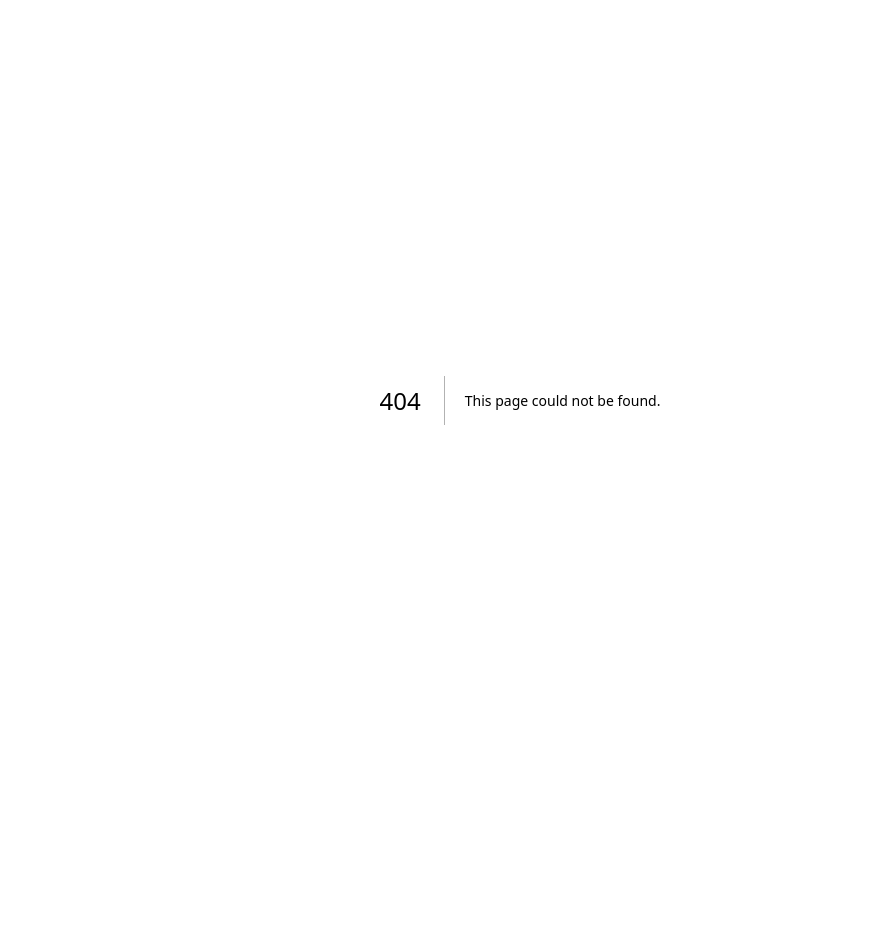
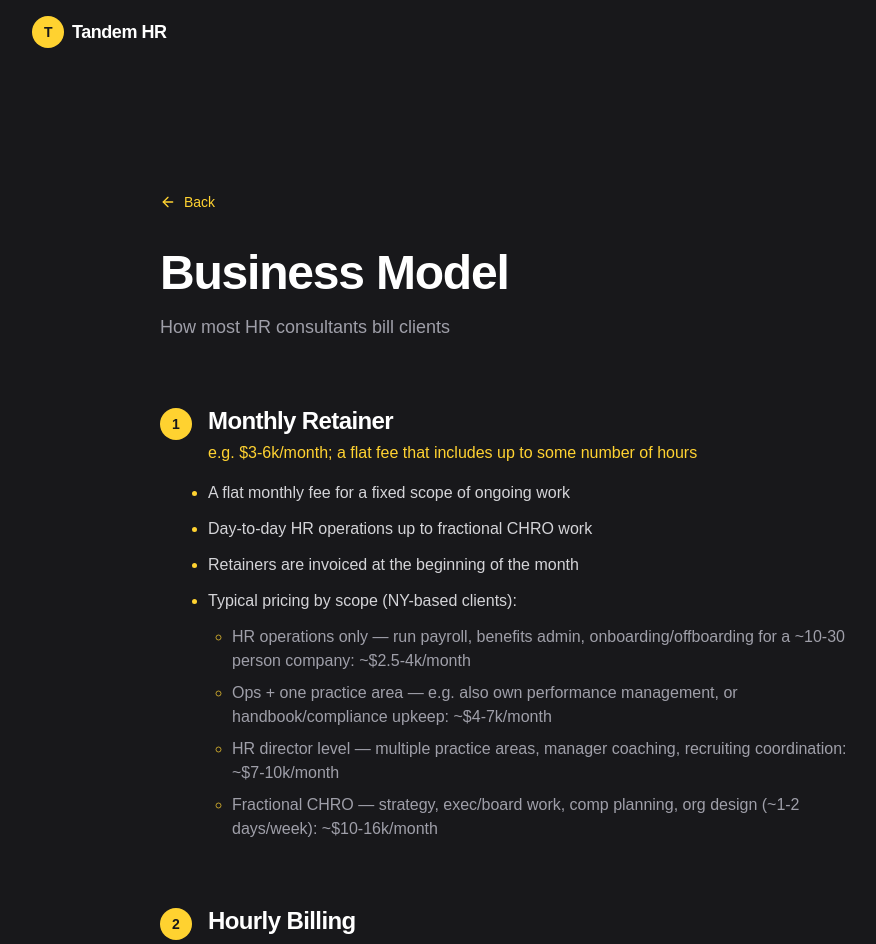
Before and after one commit to brianmcguins/danielle-site, a Next.js app: page /internal/business-model in a window 1280 px wide. Before the commit this address had no page. Shown: the top 944 px of the page, without its empty margins (120-996 px from the left). Before the commit the page ends 800 px from the top, so only its background shows below. Built offline with nearby package versions, Linux system fonts and the light colour scheme.

Commit message:
internal subdomain

```diff
--- /dev/null
+++ b/src/app/internal/business-model/page.tsx
@@ -0,0 +1,123 @@
+import type { Metadata } from "next";
+import Link from "next/link";
+import { ArrowLeft } from "lucide-react";
+
+export const metadata: Metadata = {
+  title: "Business Model",
+};
+
+type Detail = string | { text: string; sub: string[] };
+
+const billingModels: {
+  name: string;
+  tagline: string;
+  details: Detail[];
+}[] = [
+  {
+    name: "Monthly Retainer",
+    tagline: "e.g. $3-6k/month; a flat fee that includes up to some number of hours",
+    details: [
+      "A flat monthly fee for a fixed scope of ongoing work",
+      "Day-to-day HR operations up to fractional CHRO work",
+      "Retainers are invoiced at the beginning of the month",
+      {
+        text: "Typical pricing by scope (NY-based clients):",
+        sub: [
+          "HR operations only — run payroll, benefits admin, onboarding/offboarding for a ~10-30 person company: ~$2.5-4k/month",
+          "Ops + one practice area — e.g. also own performance management, or handbook/compliance upkeep: ~$4-7k/month",
+          "HR director level — multiple practice areas, manager coaching, recruiting coordination: ~$7-10k/month",
+          "Fractional CHRO — strategy, exec/board work, comp planning, org design (~1-2 days/week): ~$10-16k/month",
+        ],
+      },
+    ],
+  },
+  {
+    name: "Hourly Billing",
+    tagline: "e.g. $125/hr",
+    details: [
+      "Just as good as a retainer",
+      "Sometimes worth less, but the client never wonders _are Danielle's services worth it?_",
+      "Just track in a spreadsheet & invoice once a month",
+      "NeoCoast just assigns one person that commands a certain price point, plus a CTO that occasionally bills at the CTO rate. I might pay $140/hr for a generalist/manager that also does some coordinator work. I (wearing my customer hat) like that model - it makes me feel like they're being judicious with what kinds of services I actually need.",
+      {
+        text: "NY market reference points:",
+        sub: [
+          "Admin/coordinator work — data entry, filing, scheduling: $75-100/hr",
+          "Generalist/manager work — day-to-day ops, employee relations, policy drafting: $125-175/hr",
+          "Director-level work — comp benchmarking, HRIS selection, investigations: $175-250/hr",
+          "CHRO-level advisory — exec coaching, org strategy, M&A diligence: $250-400/hr, or a $2-3k day rate for on-site/workshop days",
+        ],
+      },
+    ],
+  },
+  {
+    name: "Per-Hire Fees for Recruiting",
+    tagline: "e.g. X% per hire",
+    details: [
+      "Invoiced on candidate's start date",
+      "Sometimes scaled to seniority and search difficulty",
+      "Sometimes has a replacement guarantee if the hire doesn't work out within the guarantee window.",
+      {
+        text: "Typical fees by search type:",
+        sub: [
+          "Straightforward IC roles — coordinator, AE, support: flat $6-10k or ~15% of first-year base",
+          "Specialized/senior ICs — engineers, senior finance, niche skills: 18-20%",
+          "Executive searches — VP and up: 25-30%, often partially retained (paid in thirds: kickoff, shortlist, start date)",
+        ],
+      },
+    ],
+  },
+];
+
+export default function BusinessModelPage() {
+  return (
+    <div className="mx-auto max-w-3xl px-6 py-24 sm:py-32">
+      <Link
+        href="/"
+        className="inline-flex items-center gap-2 text-sm font-medium text-amber-300 transition-colors hover:text-amber-200"
+      >
+        <ArrowLeft className="size-4" />
+        Back
+      </Link>
+      <h1 className="mt-8 text-4xl font-semibold tracking-tight sm:text-5xl">
+        Business Model
+      </h1>
+      <p className="mt-4 text-lg text-zinc-400">
+        How most HR consultants bill clients
+      </p>
+      <div className="mt-16 flex flex-col gap-16">
+        {billingModels.map(({ name, tagline, details }, index) => (
+          <section key={name} className="flex flex-col gap-4">
+            <div className="flex items-baseline gap-4">
+              <span className="flex size-8 shrink-0 items-center justify-center rounded-full bg-amber-300 text-sm font-bold text-zinc-900">
+                {index + 1}
+              </span>
+              <div>
+                <h2 className="text-2xl font-semibold tracking-tight">
+                  {name}
+                </h2>
+                <p className="mt-1 font-medium text-amber-300">{tagline}</p>
+              </div>
+            </div>
+            <ul className="ml-12 flex list-disc flex-col gap-3 text-zinc-300 marker:text-amber-300">
+              {details.map((detail) =>
+                typeof detail === "string" ? (
+                  <li key={detail}>{detail}</li>
+                ) : (
+                  <li key={detail.text}>
+                    {detail.text}
+                    <ul className="mt-3 flex list-[circle] flex-col gap-2 pl-6 text-zinc-400 marker:text-amber-300/70">
+                      {detail.sub.map((item) => (
+                        <li key={item}>{item}</li>
+                      ))}
+                    </ul>
+                  </li>
+                )
+              )}
+            </ul>
+          </section>
+        ))}
+      </div>
+    </div>
+  );
+}
--- /dev/null
+++ b/src/app/internal/layout.tsx
@@ -0,0 +1,39 @@
+import type { Metadata } from "next";
+import Link from "next/link";
+
+export const metadata: Metadata = {
+  title: {
+    default: "Tandem HR Internal",
+    template: "%s | Tandem HR Internal",
+  },
+  description: "Internal application for Tandem HR.",
+  robots: {
+    index: false,
+    follow: false,
+  },
+};
+
+export default function InternalLayout({
+  children,
+}: {
+  children: React.ReactNode;
+}) {
+  return (
+    <div className="flex flex-1 flex-col bg-zinc-900 text-white">
+      <header>
+        <div className="mx-auto flex h-16 max-w-5xl items-center px-6">
+          <Link
+            href="/"
+            className="flex items-center gap-2 text-lg font-semibold tracking-tight"
+          >
+            <span className="flex size-8 items-center justify-center rounded-full bg-amber-300 text-sm font-bold text-zinc-900">
+              T
+            </span>
+            Tandem HR
+          </Link>
+        </div>
+      </header>
+      <main className="flex-1">{children}</main>
+    </div>
+  );
+}
--- /dev/null
+++ b/src/app/internal/page.tsx
@@ -0,0 +1,35 @@
+import Link from "next/link";
+import { ArrowRight } from "lucide-react";
+
+// Links are subdomain-relative: the proxy rewrites internal.[domain]/x to /internal/x.
+const sections = [
+  {
+    title: "Operations",
+    links: [{ name: "Business Model", href: "/business-model" }],
+  },
+];
+
+export default function InternalHomePage() {
+  return (
+      <div className="mx-auto grid w-full max-w-3xl grid-cols-1 gap-16 sm:grid-cols-2">
+        {sections.map(({ title, links }) => (
+          <div key={title} className="flex flex-col gap-6">
+            <h2 className="text-3xl font-medium tracking-tight">{title}</h2>
+            <ul className="flex flex-col gap-4">
+              {links.map(({ name, href }) => (
+                <li key={href}>
+                  <Link
+                    href={href}
+                    className="inline-flex items-center gap-2 text-xl font-medium text-amber-300 transition-colors hover:text-amber-200"
+                  >
+                    {name}
+                    <ArrowRight className="size-5" />
+                  </Link>
+                </li>
+              ))}
+            </ul>
+          </div>
+        ))}
+      </div>
+  );
+}
--- /dev/null
+++ b/src/proxy.ts
@@ -0,0 +1,30 @@
+import { NextResponse, type NextRequest } from "next/server";
+
+const INTERNAL_SUBDOMAIN = "internal.";
+
+// Host-based routing: internal.[domain] serves src/app/internal, everything
+// else serves the marketing site. No auth for now — Supabase auth comes later.
+export function proxy(request: NextRequest) {
+  const host = request.headers.get("host") ?? "";
+  const { pathname } = request.nextUrl;
+
+  if (host.startsWith(INTERNAL_SUBDOMAIN)) {
+    return NextResponse.rewrite(
+      new URL(pathname === "/" ? "/internal" : `/internal${pathname}`, request.url)
+    );
+  }
+
+  // Keep /internal off the marketing domain; send it to the subdomain.
+  if (pathname === "/internal" || pathname.startsWith("/internal/")) {
+    const url = request.nextUrl.clone();
+    url.host = `${INTERNAL_SUBDOMAIN}${host}`;
+    url.pathname = pathname.slice("/internal".length) || "/";
+    return NextResponse.redirect(url);
+  }
+
+  return NextResponse.next();
+}
+
+export const config = {
+  matcher: ["/((?!_next|favicon.ico|.*\\..*).*)"],
+};
```
